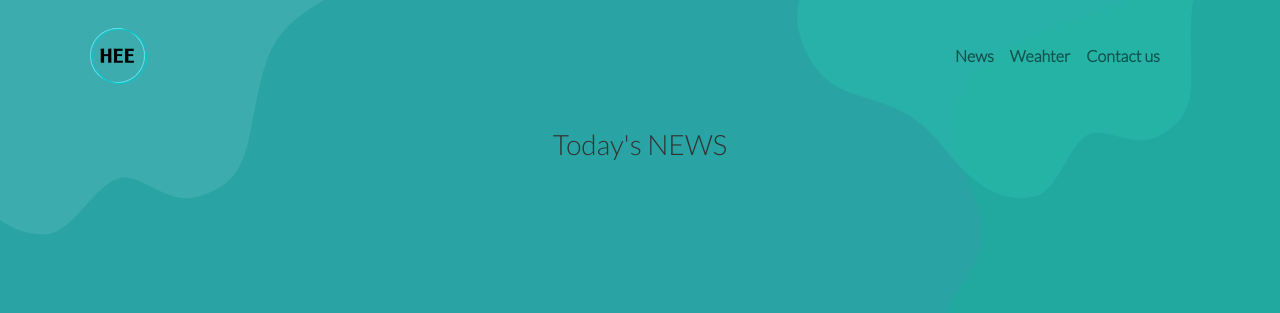
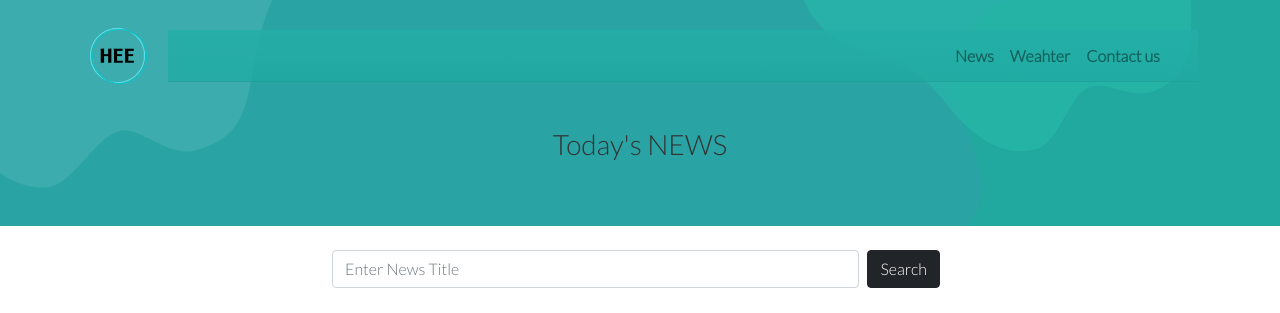
Before and after one commit to soboruok/JavaScriptExamples, a plain HTML site: page assessment2/news.html in a window 1280 px wide. Shown: the top 313 px of the page. Drawn offline with nearby package versions, Linux system fonts and the light colour scheme; no server answers.

Commit message:
mobile version nav menu

```diff
--- a/assessment2/css/style.css
+++ b/assessment2/css/style.css
@@ -9,7 +9,7 @@ header {
   background-image: url("../imgs/bg-green.png");
   background-size: cover;
   background-position: center;
-  min-height: 40vh;
+  min-height: 25vh;
   width: 100%;
 }
 .logo {
@@ -22,6 +22,17 @@ header {
   color: #333;
   font-weight: bold;
   text-decoration: none;
+}
+
+#navmenu {
+  background-image: linear-gradient(to top, #20aaa3 0%, #26b3ab 180%);
+  border-bottom: 1px solid #20a099;
+  opacity: 0.8;
+}
+
+#navmenu .navbar-nav {
+  display: flex;
+  align-items: center;
 }
 
 .card {
@@ -99,7 +110,7 @@ th,
 
 @media (max-width: 768px) {
   .searchNews {
-    height: 20px; /* Set a fixed height for the container */
+    padding: 50px; /* Set a fixed height for the container */
   }
   .contactus {
     padding: 0 20px;
```
